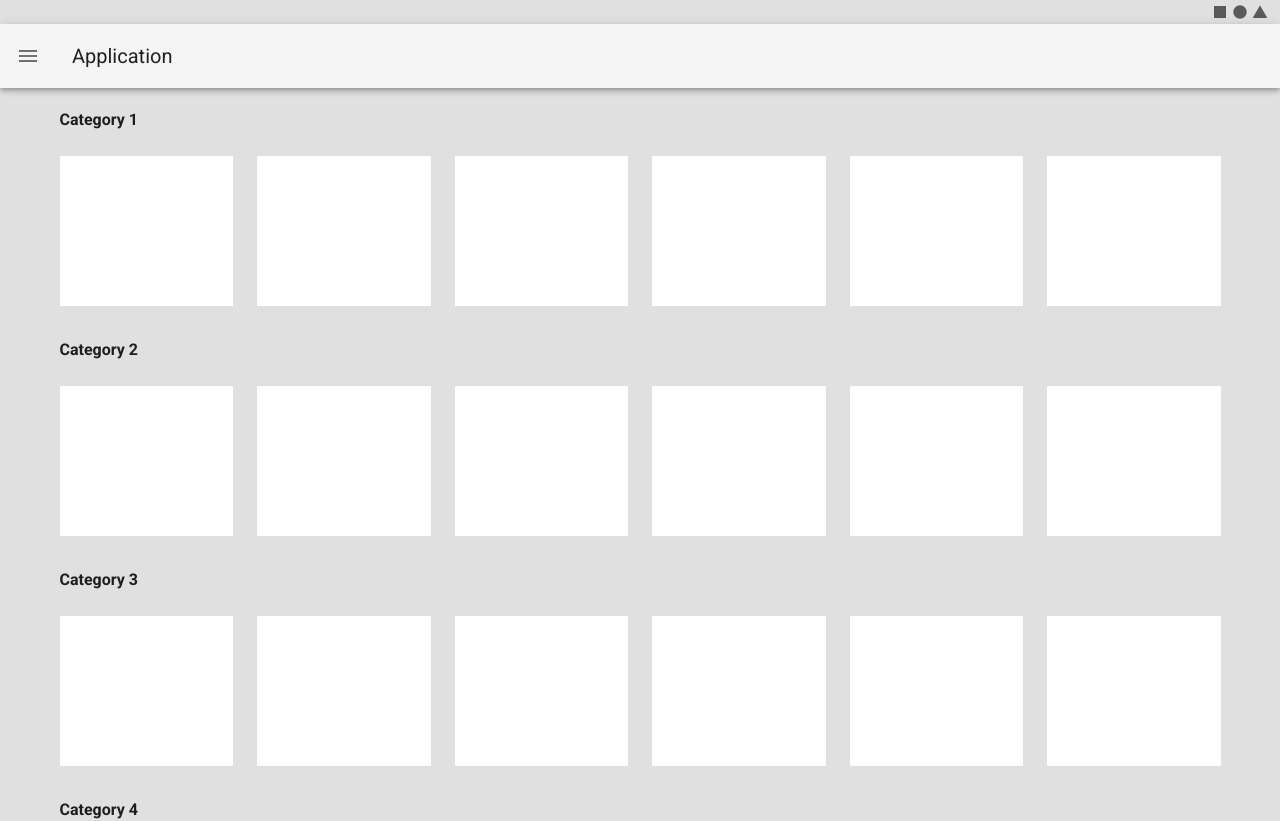
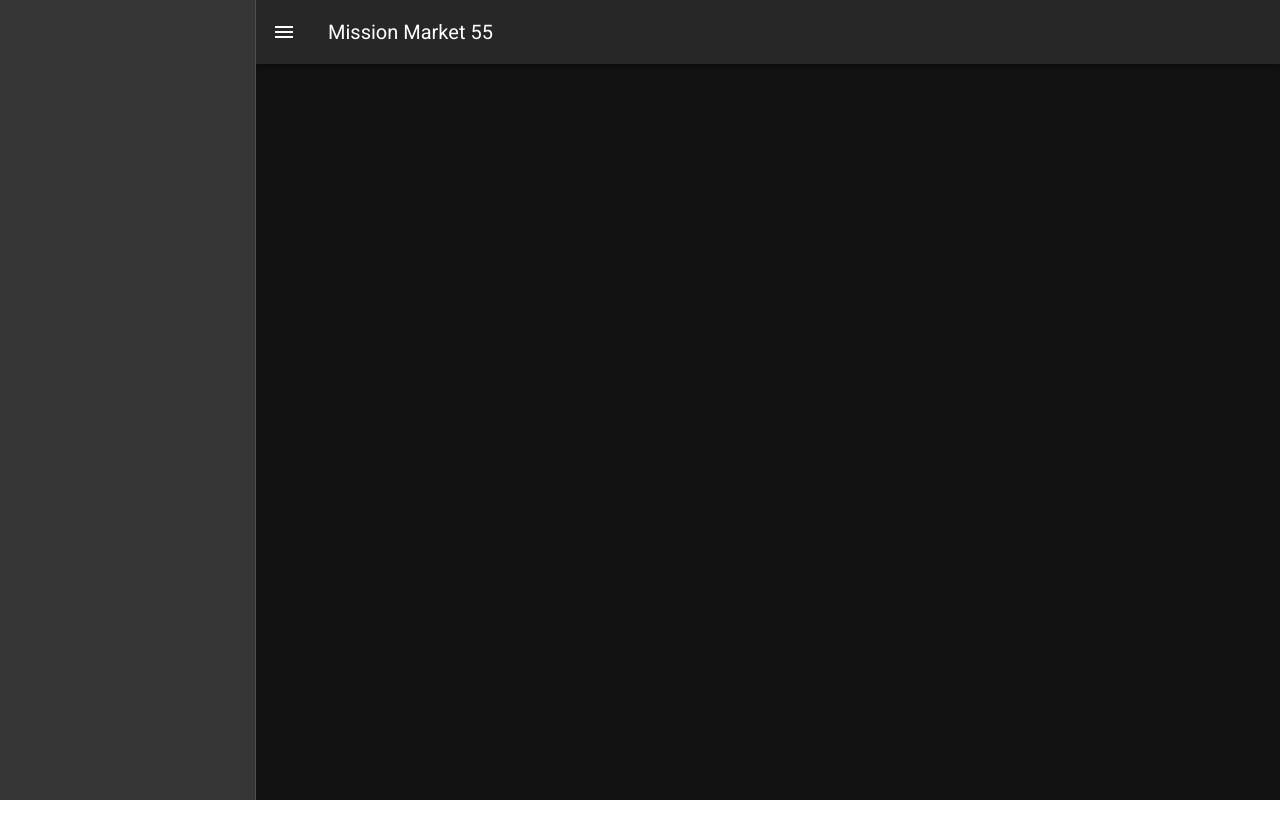
Before and after one commit to DeisyK/semana-5-frontend-55, a Vue app: page /tablacategoria in a window 1280 px wide. Shown: the top 821 px of the page. After the commit the page ends 800 px from the top, so only its background shows below. Built offline with nearby package versions, Linux system fonts and the light colour scheme.

Commit message:
Crando tabla categoria

```diff
--- a/public/index.html
+++ b/public/index.html
@@ -1,13 +1,14 @@
 <!DOCTYPE html>
-<html lang="en">
+<html lang="es">
   <head>
     <meta charset="utf-8">
     <meta http-equiv="X-UA-Compatible" content="IE=edge">
     <meta name="viewport" content="width=device-width,initial-scale=1.0">
     <link rel="icon" href="<%= BASE_URL %>favicon.ico">
-    <title><%= htmlWebpackPlugin.options.title %></title>
+    <title>Mission Market 55</title>
     <link rel="stylesheet" href="https://fonts.googleapis.com/css?family=Roboto:100,300,400,500,700,900">
     <link rel="stylesheet" href="https://cdn.jsdelivr.net/npm/@mdi/font@latest/css/materialdesignicons.min.css">
+    <link href="https://cdn.jsdelivr.net/npm/bootstrap@5.0.0-beta1/dist/css/bootstrap.min.css" rel="stylesheet" integrity="sha384-giJF6kkoqNQ00vy+HMDP7azOuL0xtbfIcaT9wjKHr8RbDVddVHyTfAAsrekwKmP1" crossorigin="anonymous">
   </head>
   <body>
     <noscript>
@@ -15,5 +16,6 @@
     </noscript>
     <div id="app"></div>
     <!-- built files will be auto injected -->
+    <script src="https://cdn.jsdelivr.net/npm/bootstrap@5.0.0-beta1/dist/js/bootstrap.bundle.min.js" integrity="sha384-ygbV9kiqUc6oa4msXn9868pTtWMgiQaeYH7/t7LECLbyPA2x65Kgf80OJFdroafW" crossorigin="anonymous"></script>
   </body>
 </html>
--- a/src/App.vue
+++ b/src/App.vue
@@ -1,52 +1,20 @@
 <template>
   <v-app id="inspire">
-    <v-system-bar app>
-      <v-spacer></v-spacer>
-
-      <v-icon>mdi-square</v-icon>
-
-      <v-icon>mdi-circle</v-icon>
-
-      <v-icon>mdi-triangle</v-icon>
-    </v-system-bar>
+    <v-navigation-drawer
+      v-model="drawer"
+      app
+    >
+      <!--  -->
+    </v-navigation-drawer>
 
     <v-app-bar app>
       <v-app-bar-nav-icon @click="drawer = !drawer"></v-app-bar-nav-icon>
 
-      <v-toolbar-title>Application</v-toolbar-title>
+      <v-toolbar-title>Mission Market 55</v-toolbar-title>
     </v-app-bar>
 
-    <v-navigation-drawer
-      v-model="drawer"
-      fixed
-      temporary
-    >
+    <v-main>
       <!--  -->
-    </v-navigation-drawer>
-
-    <v-main class="grey lighten-2">
-      <v-container>
-        <v-row>
-          <template v-for="n in 4">
-            <v-col
-              :key="n"
-              class="mt-2"
-              cols="12"
-            >
-              <strong>Category {{ n }}</strong>
-            </v-col>
-
-            <v-col
-              v-for="j in 6"
-              :key="`${n}${j}`"
-              cols="6"
-              md="2"
-            >
-              <v-sheet height="150"></v-sheet>
-            </v-col>
-          </template>
-        </v-row>
-      </v-container>
     </v-main>
   </v-app>
 </template>
--- a/src/plugins/vuetify.js
+++ b/src/plugins/vuetify.js
@@ -4,4 +4,7 @@
 Vue.use(Vuetify);
 
 export default new Vuetify({
-});
+    theme: {dark: true},
+
+}
+);
--- a/src/router/index.js
+++ b/src/router/index.js
@@ -11,20 +11,9 @@
     component: Home
   },
   {
-    path: '/about',
-    name: 'About',
-    // route level code-splitting
-    // this generates a separate chunk (about.[hash].js) for this route
-    // which is lazy-loaded when the route is visited.
-    component: () => import(/* webpackChunkName: "about" */ '../views/About.vue')
-  },
-  {
-    path: '/table',
-    name: 'Table',
-    // route level code-splitting
-    // this generates a separate chunk (about.[hash].js) for this route
-    // which is lazy-loaded when the route is visited.
-    component: () => import(/* webpackChunkName: "about" */ '../views/Table.vue')
+    path: '/tablacategoria',
+    name: 'TablaCategoria',
+    component: () => import('../views/TablaCategoria.vue')
   }
 ]
 
```
Also changed, not shown: src/components/TableDatosCategoria.vue (renamed from src/components/TableDatos.vue), src/views/TablaCategoria.vue (line endings or trailing spaces).
